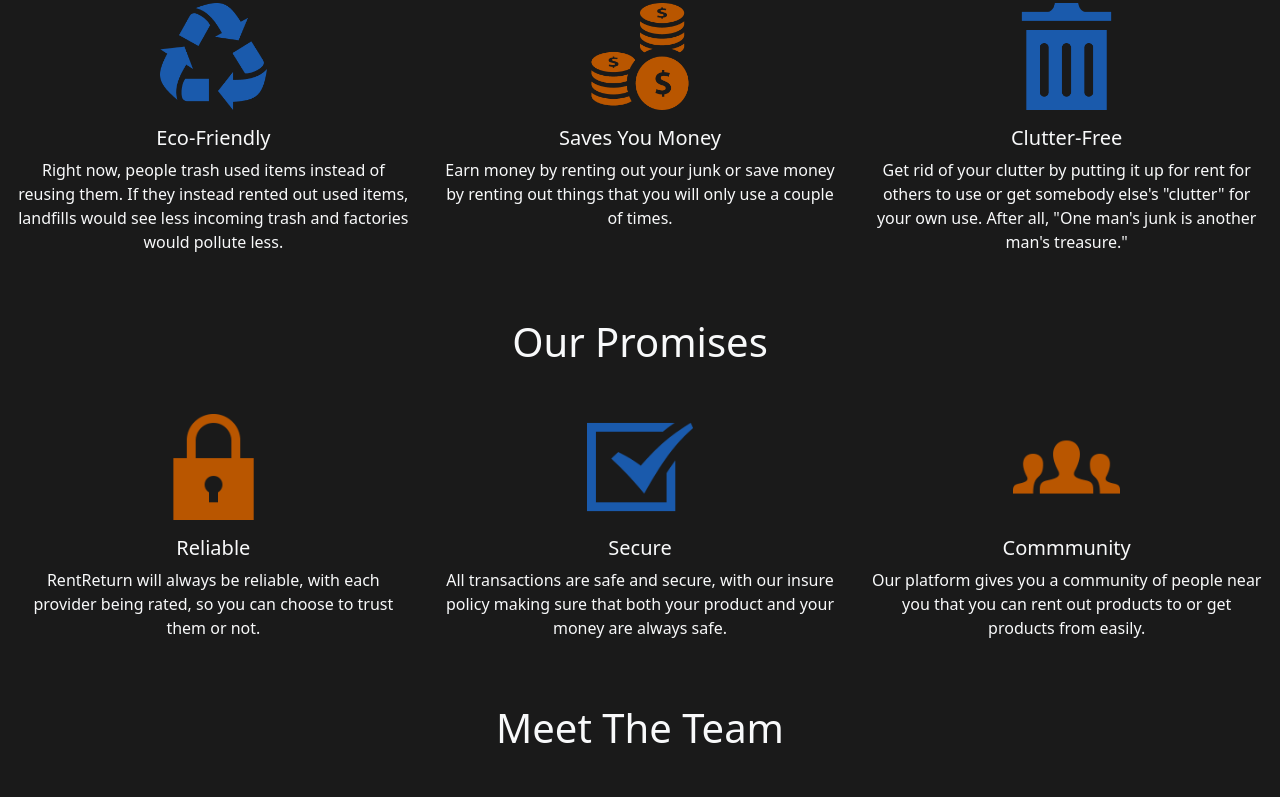
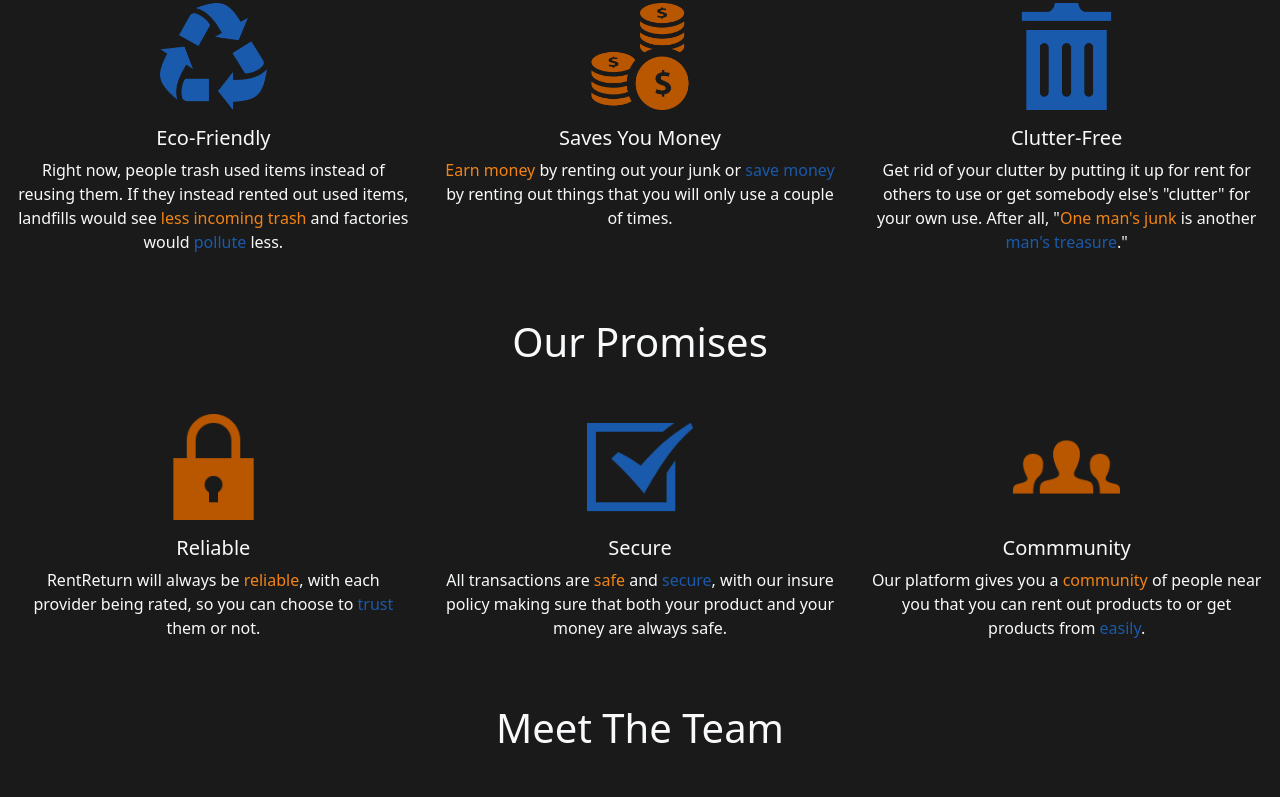
Before and after one commit to PranavK226/Rent_Return_App, a plain HTML site: page index.html in a window 1280 px wide. Shown: the part 656-1453 px from the top of the page. Drawn offline with nearby package versions, Linux system fonts and the light colour scheme.

Commit message:
Text color change

```diff
--- a/HomePageStyles.css
+++ b/HomePageStyles.css
@@ -10,3 +10,7 @@ header{
   height: 70px;
   background-color: #1A5AAC;
 }
+
+span{
+  color:#F28416;
+}
--- a/index.html
+++ b/index.html
@@ -30,8 +30,8 @@
             <h2>
                 RentReturn
             </h2>
-            An online platform, dedicated to saving you money, and making the world a little more
-            clutter-free.<br /><br />
+            An online platform, dedicated to <span>saving you money</span>, and making the world a little more
+            <span style="color:#1a5aac;">clutter-free</span>.<br /><br />
             <div class="input-group input-group-sm mb-3">
 
                 <button class="btn btn-sm p-2 text-light" style="background-color: #00327C;"
@@ -58,7 +58,8 @@
         <div class="card-body">
             <h5 class="card-title">Eco-Friendly</h5>
             <p class="card-text">Right now, people trash used items instead of reusing them. If they instead rented out
-                used items, landfills would see less incoming trash and factories would pollute less.</p>
+                used items, landfills would see <span>less incoming trash</span> and factories would <span
+                    style="color:#1a5aac;">pollute</span> less.</p>
         </div>
     </div>
     <div class="card text-center text-light bg-transparent border-0">
@@ -66,7 +67,8 @@
             style="max-width: 25%; height: auto; margin-left: auto; margin-right: auto;" />
         <div class="card-body">
             <h5 class="card-title">Saves You Money</h5>
-            <p class="card-text">Earn money by renting out your junk or save money by renting out things that you will
+            <p class="card-text"><span>Earn money</span> by renting out your junk or <span style="color:#1a5aac;">save
+                    money</span> by renting out things that you will
                 only use a couple of times.</p>
         </div>
     </div>
@@ -76,7 +78,9 @@
         <div class="card-body">
             <h5 class="card-title">Clutter-Free</h5>
             <p class="card-text">Get rid of your clutter by putting it up for rent for others to use or get somebody
-                else's "clutter" for your own use. After all, "One man's junk is another man's treasure."</p>
+                else's "clutter" for your own use. After all, "<span>One man's junk</span> is another <span
+                    style="color:#1a5aac;">man's
+                    treasure</span>."</p>
         </div>
     </div>
 </div>
@@ -91,8 +95,9 @@
             style="max-width: 25%; height: auto; margin-left: auto; margin-right: auto;" />
         <div class="card-body">
             <h5 class="card-title">Reliable</h5>
-            <p class="card-text">RentReturn will always be reliable, with each provider being rated, so you can choose
-                to trust them or not.</p>
+            <p class="card-text">RentReturn will always be <span>reliable</span>, with each provider being rated, so you
+                can choose
+                to <span style="color:#1a5aac;">trust</span> them or not.</p>
         </div>
     </div>
     <div class="card text-center text-light bg-transparent border-0">
@@ -100,7 +105,8 @@
             style="max-width: 25%; height: auto; margin-left: auto; margin-right: auto;" />
         <div class="card-body">
             <h5 class="card-title">Secure</h5>
-            <p class="card-text">All transactions are safe and secure, with our insure policy making sure that both your
+            <p class="card-text">All transactions are <span>safe</span> and <span style="color:#1a5aac;">secure</span>,
+                with our insure policy making sure that both your
                 product and your money are always safe.</p>
         </div>
     </div>
@@ -109,8 +115,9 @@
             style="max-width: 25%; height: auto; margin-left: auto; margin-right: auto;" />
         <div class="card-body">
             <h5 class="card-title">Commmunity</h5>
-            <p class="card-text">Our platform gives you a community of people near you that you can rent out products to
-                or get products from easily.</p>
+            <p class="card-text">Our platform gives you a <span>community</span> of people near you that you can rent
+                out products to
+                or get products from <span style="color:#1a5aac;">easily</span>.</p>
         </div>
     </div>
 </div>
```
